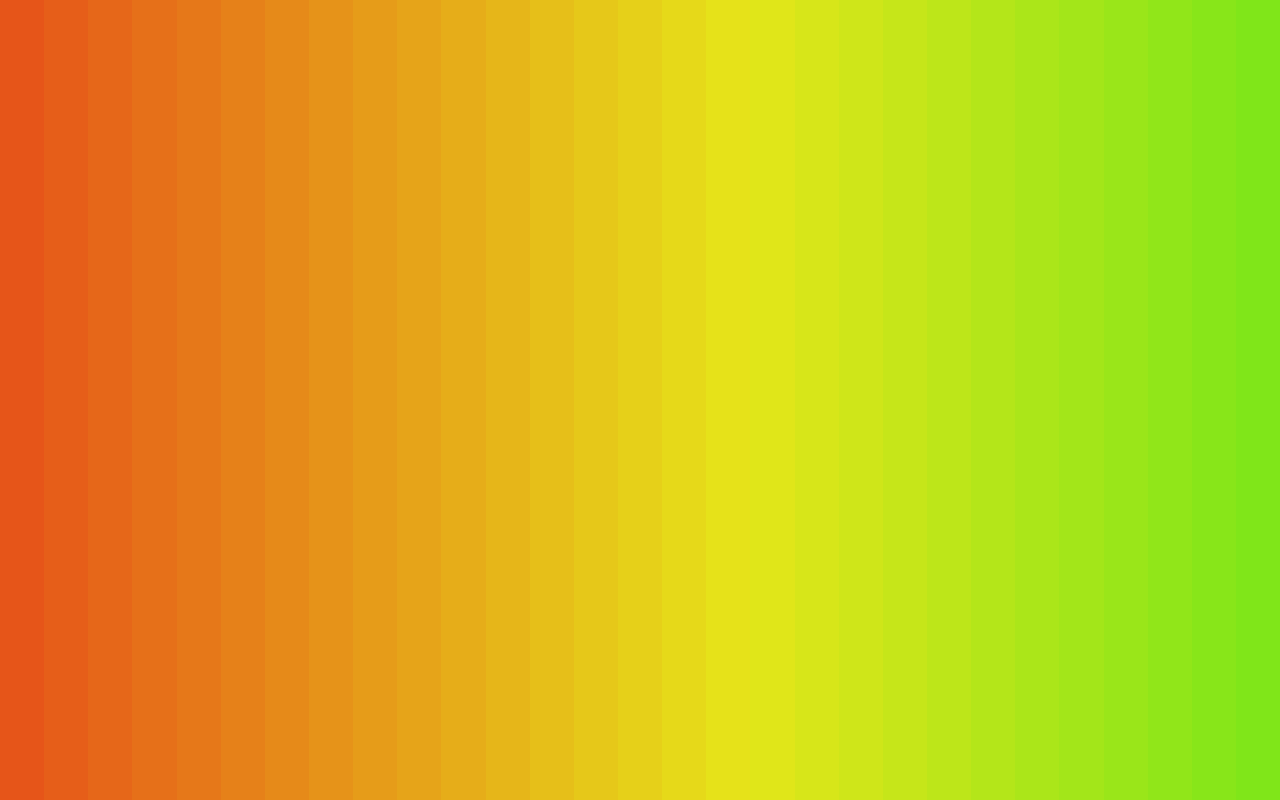
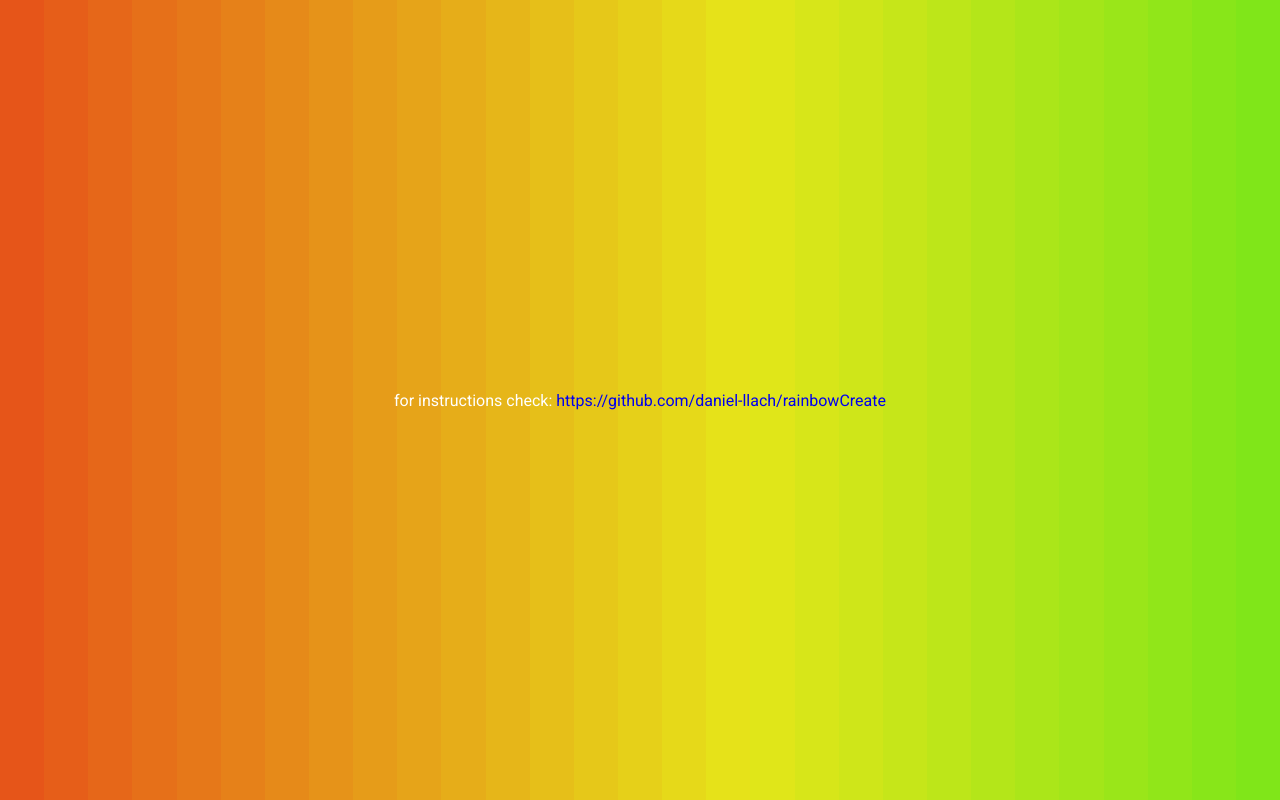
Before and after one commit to daniel-llach/rainbowCreate, a website: page index.html in a window 1280 px wide. Drawn offline with Linux system fonts and the light colour scheme.

Commit message:
instructions link

```diff
--- a/css/style.less
+++ b/css/style.less
@@ -188,4 +188,16 @@ body
 {
   padding: 0 ;
   margin: 0;
+  font-family: 'Roboto', sans-serif;
+
+  #instructions
+  {
+    color: white;
+    .center;
+
+    a
+    {
+      text-decoration: none;
+    }
+  }
 }
--- a/index.html
+++ b/index.html
@@ -14,7 +14,9 @@
     <link rel="stylesheet" type="text/css" href="./css/style.css">
 </head>
 <body>
-  <div id="example"></div>
+  <div id="example">
+    <div id="instructions">for instructions check: <a href="https://github.com/daniel-llach/rainbowCreate" target="_blank">https://github.com/daniel-llach/rainbowCreate</a></div>
+  </div>
 
   <script type="text/javascript">
     $('#example').rainbowCreate({
```
Also changed, not shown: css/style.css.
